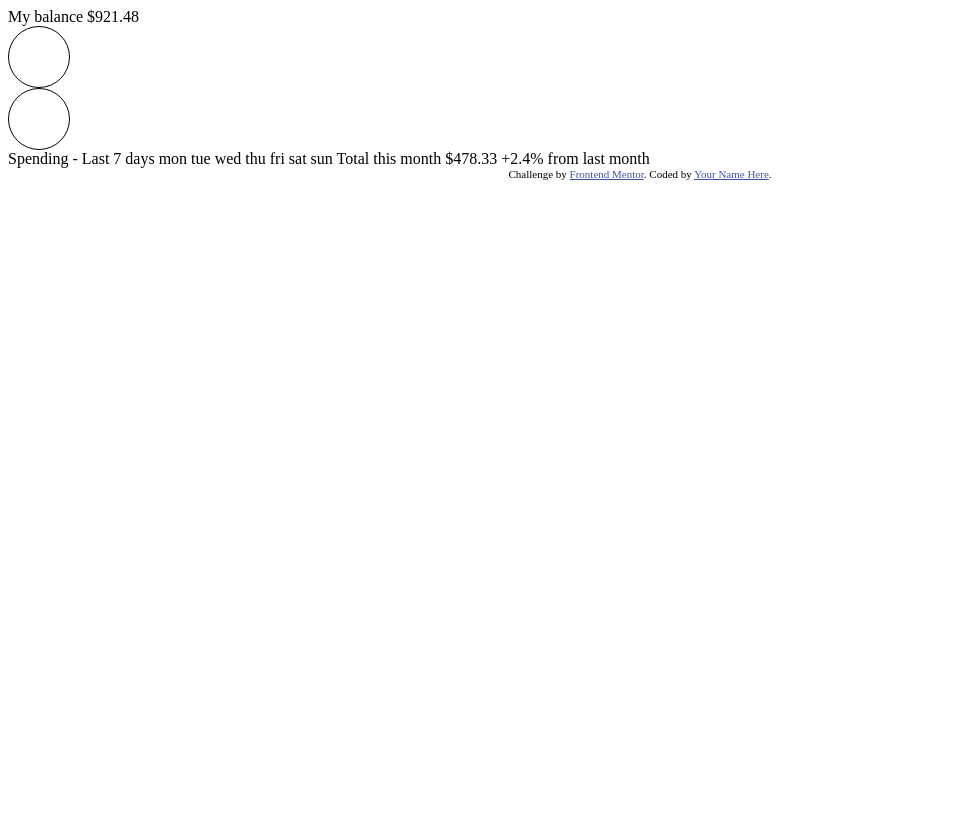
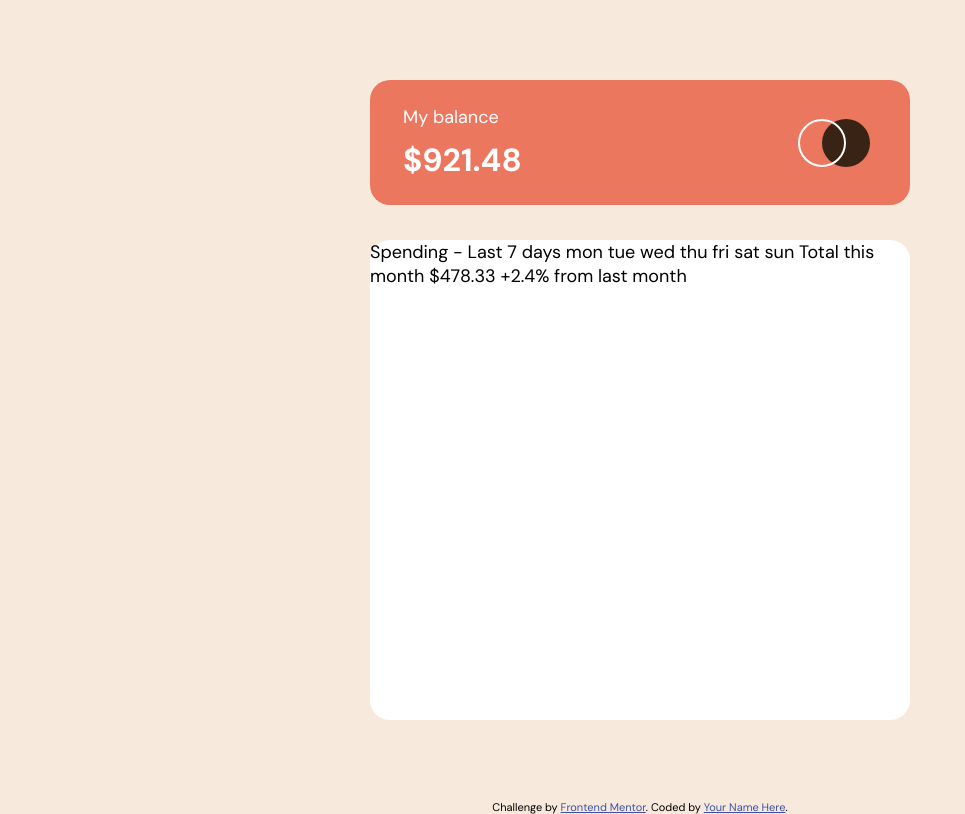
Before and after one commit to luiscabezasdev/expenses-chart-component-main, a plain HTML site: page index.html in a window 1280 px wide. Shown: the whole page, without its empty margins (0-965 px from the left). Drawn offline with Linux system fonts and the light colour scheme.

Commit message:
HTML and CSS

```diff
--- a/index.html
+++ b/index.html
@@ -18,17 +18,19 @@
   </style>
 </head>
 <body>
+  <div class="container">
 
     <header class="header">
-    <div>
-      My balance
-      $921.48
+      <div class="title">
+        <p>My balance</p>
+        <h2>$921.48</h2>
       </div>
-    <div class="circle__one"></div>
-    <div class="circle__one"></div>
+      <figure>
+        <img src="./images/logo.svg" />
+      </figure>
     </header>
 
-
+    <main>
       Spending - Last 7 days
 
       mon
@@ -44,6 +46,9 @@
 
       +2.4%
       from last month
+    </main>
+  </div>
+
 
   <div class="attribution">
     Challenge by <a href="https://www.frontendmentor.io?ref=challenge" target="_blank">Frontend Mentor</a>.
--- a/style.css
+++ b/style.css
@@ -1,6 +1,59 @@
-.circle__one {
-    border: solid 1px black;
-    border-radius: 50px;
-    width: 60px;
-    height: 60px;
+@import url('https://fonts.googleapis.com/css2?family=DM+Sans:wght@400;700&display=swap');
+
+* {
+    margin: 0;
+    box-sizing: border-box;
 }
+
+body {
+    font-family: 'DM Sans', sans-serif;
+    font-size: 18px;
+    background: hsl(27, 66%, 92%);
+}
+
+.container {
+    display: flex;
+    flex-direction: column;
+    align-items: center;
+    justify-content: center;
+    height: 100vh;
+}
+
+header {
+    background: hsl(10, 79%, 65%);
+    width: 540px;
+    height: 125px;
+    border-radius: 20px;
+    display: flex;
+    justify-content: space-between;
+    align-items: center;
+}
+
+.title {
+    display: flex;
+    flex-direction: column;
+    color: white;
+    padding-left: 33px;
+}
+
+p {
+    margin-bottom: 10px;
+    font-weight: 200;
+}
+
+h2 {
+    font-size: 32px;
+}
+
+figure img {
+    padding-right: 40px;
+    padding-top: 6px;
+}
+
+main {
+    background: white;
+    width: 540px;
+    height: 480px;
+    margin-top: 35px;
+    border-radius: 20px;
+}
```
Lines whose indentation alone changed are shown as unchanged.
